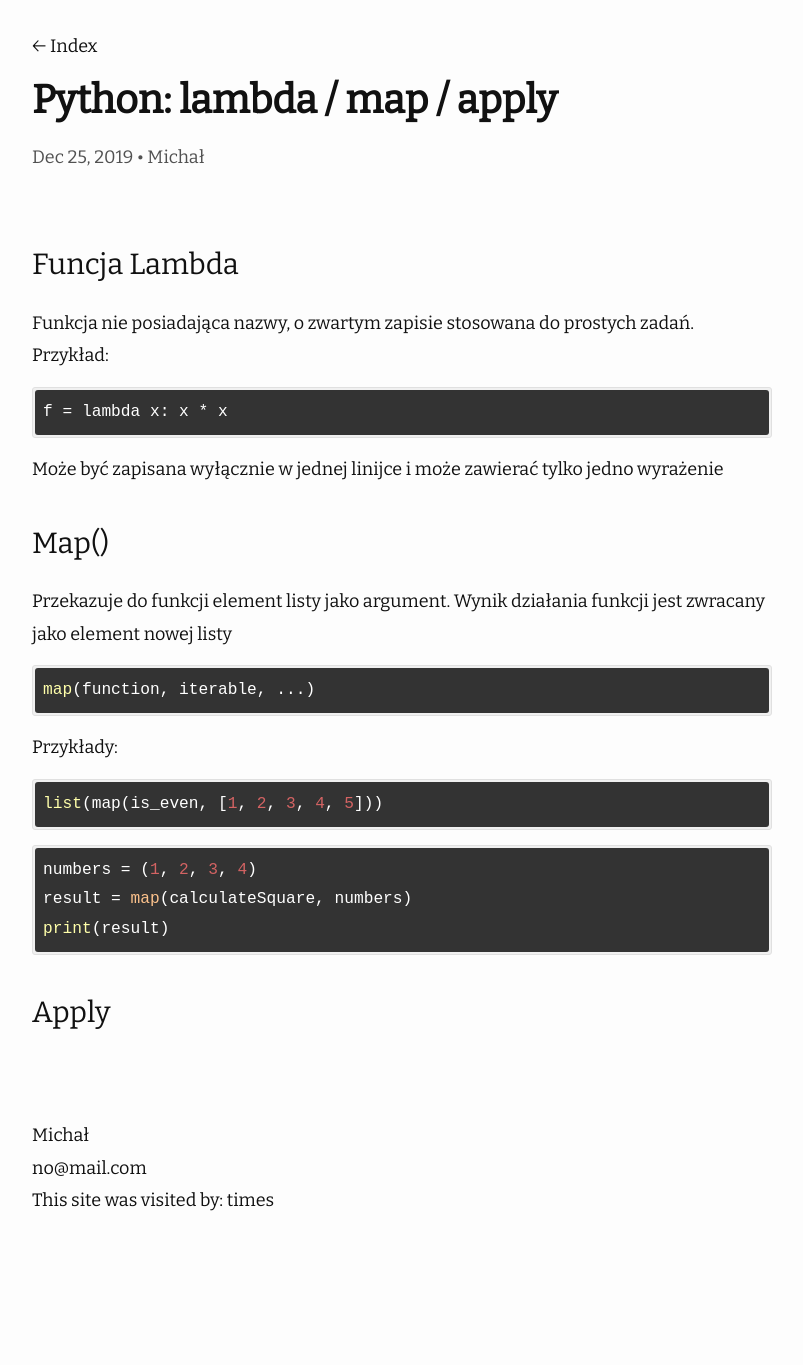
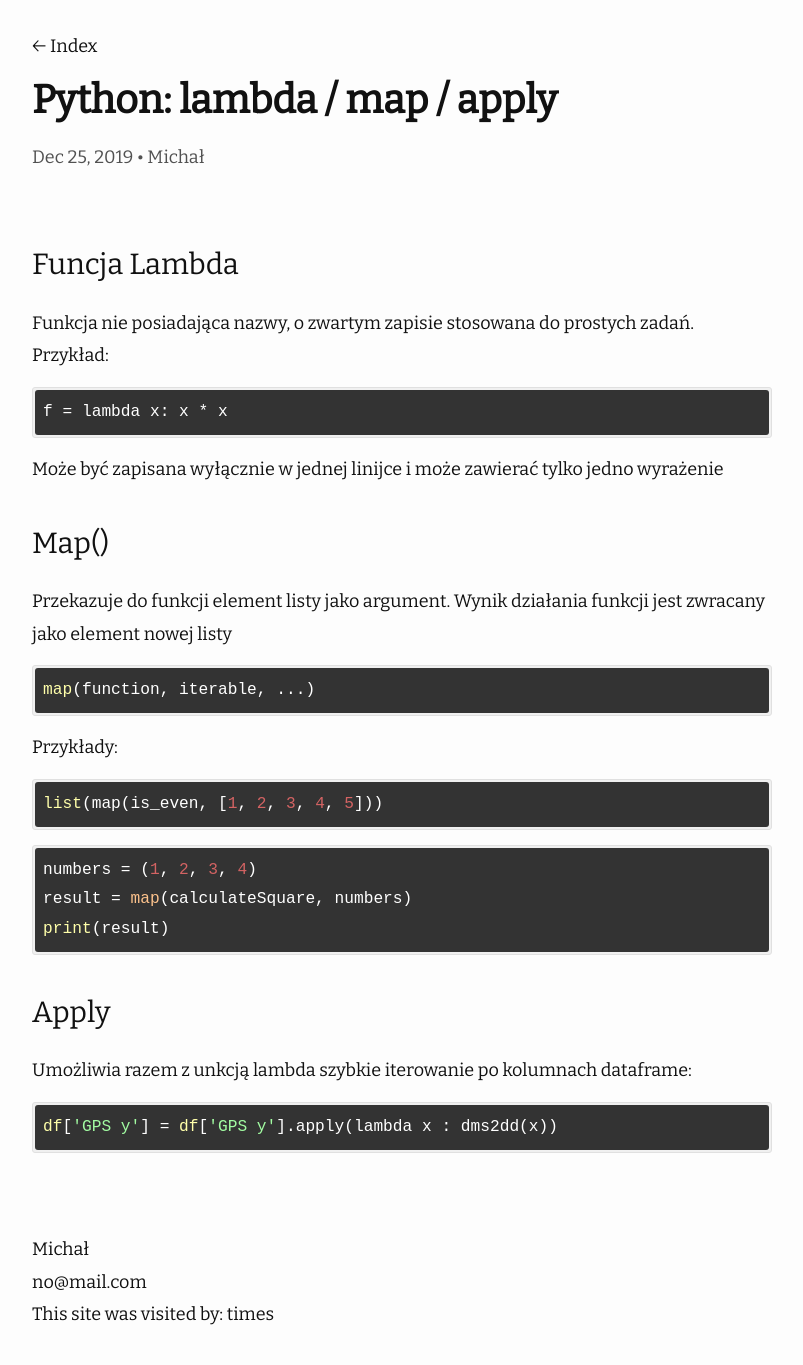
Before and after one commit to mgurg/mgurg.github.io, a Jekyll site: the page built from _posts/2019-12-25-python-lambda-map-apply.md, in a window 1280 px wide. Shown: the whole page, without its empty margins (238-1041 px from the left). Built offline with Jekyll 4.4.1, drawn with Linux system fonts in a browser that asks for light colours; nearby versions of some CDN libraries; comment, search, counter and statistics services are not loaded; before the commit the page ends 1252 px from its top, so only the background shows below that.

Commit message:
update: numpy

````diff
--- a/_posts/2019-12-25-python-lambda-map-apply.md
+++ b/_posts/2019-12-25-python-lambda-map-apply.md
@@ -37,3 +37,9 @@ print(result)
 ```
 
 ### Apply
+
+Umożliwia razem z unkcją lambda szybkie iterowanie po kolumnach dataframe:
+
+```python
+df['GPS y'] = df['GPS y'].apply(lambda x : dms2dd(x))
+```
````
Also changed, not shown: _posts/2019-12-19-python-roadmap.md (+1 -1 lines).
